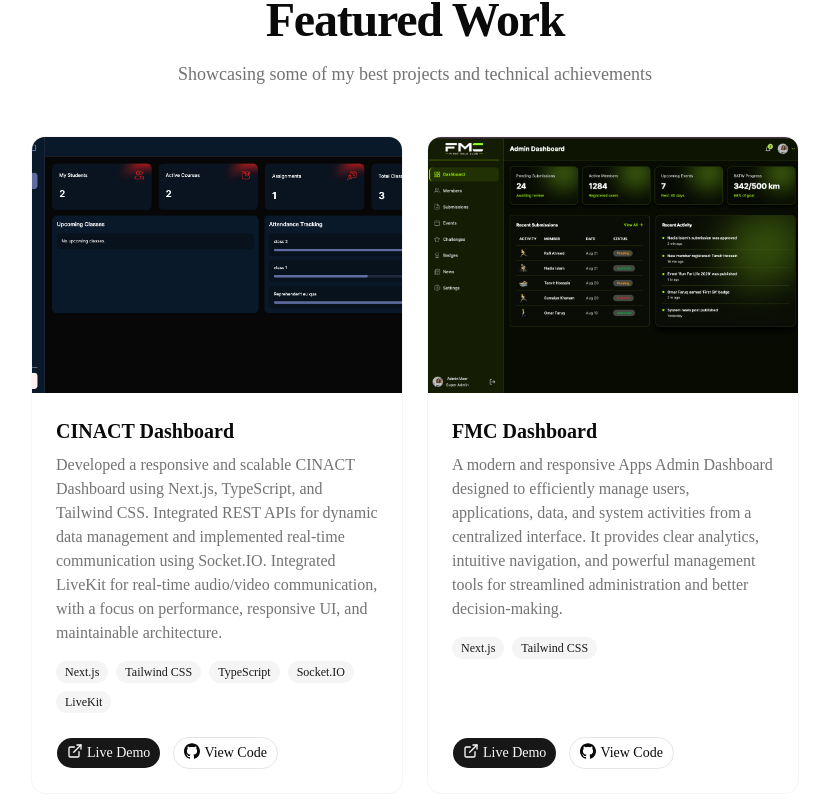
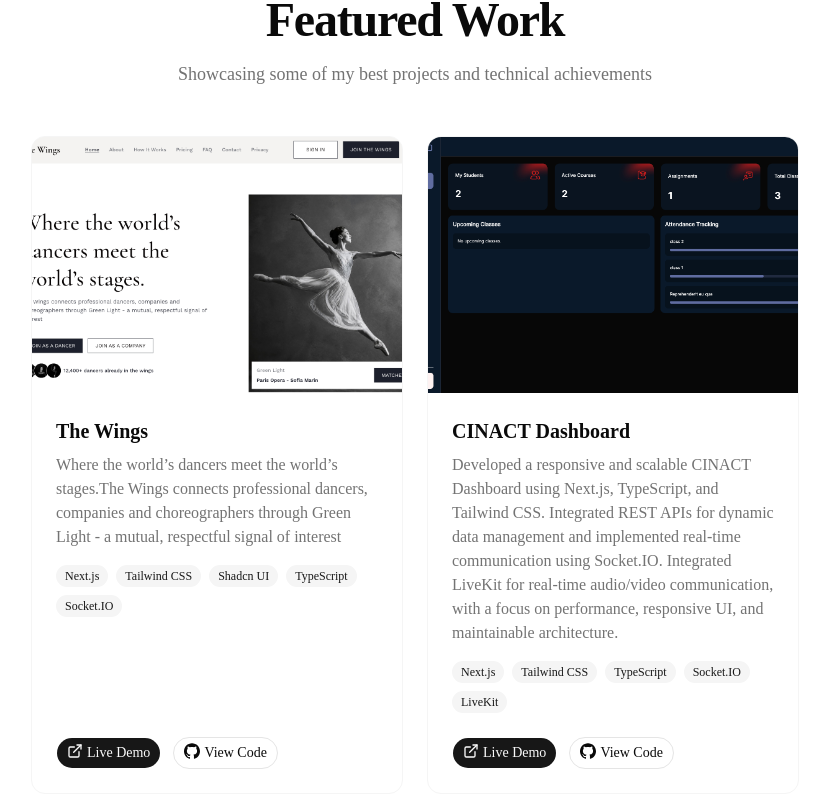
Before and after one commit to abdulbariks/portfolio-client, a Next.js app: page / in a window 1280 px wide. Shown: the part 4692-5500 px from the top of the page, without its empty margins (225-1054 px from the left). Built offline with nearby package versions, Linux system fonts and the light colour scheme.

Commit message:
update:project added

```diff
--- a/components/home/Projects.tsx
+++ b/components/home/Projects.tsx
@@ -93,6 +93,22 @@ const Projects = () => {
   const projectsPerPage = 4;
 
   const projects = [
+    {
+      title: "The Wings",
+      description:
+        "Where the world’s dancers meet the world’s stages.The Wings connects professional dancers, companies and choreographers through Green Light - a mutual, respectful signal of interest",
+      image: "/images/projects/wings.png",
+      technologies: [
+        "Next.js",
+        "Tailwind CSS",
+        "Shadcn UI",
+        "TypeScript",
+        "Socket.IO",
+      ],
+      liveUrl: "https://elizabeth-frontend-ecru.vercel.app",
+      githubUrl: "https://github.com/abdulbariks/the-wings",
+      slug: "CINACT Dashboard",
+    },
     {
       title: "CINACT Dashboard",
       description:
```
Also changed, not shown: public/images/projects/wings.png (added).
